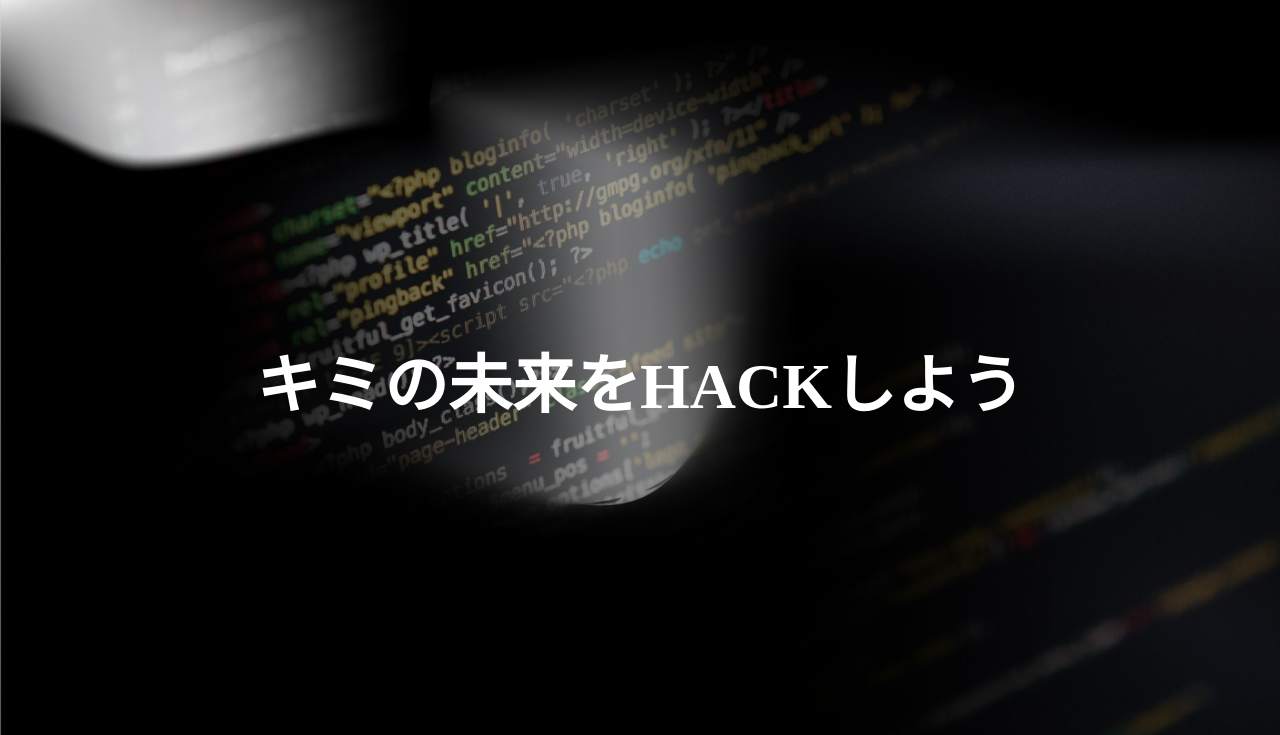
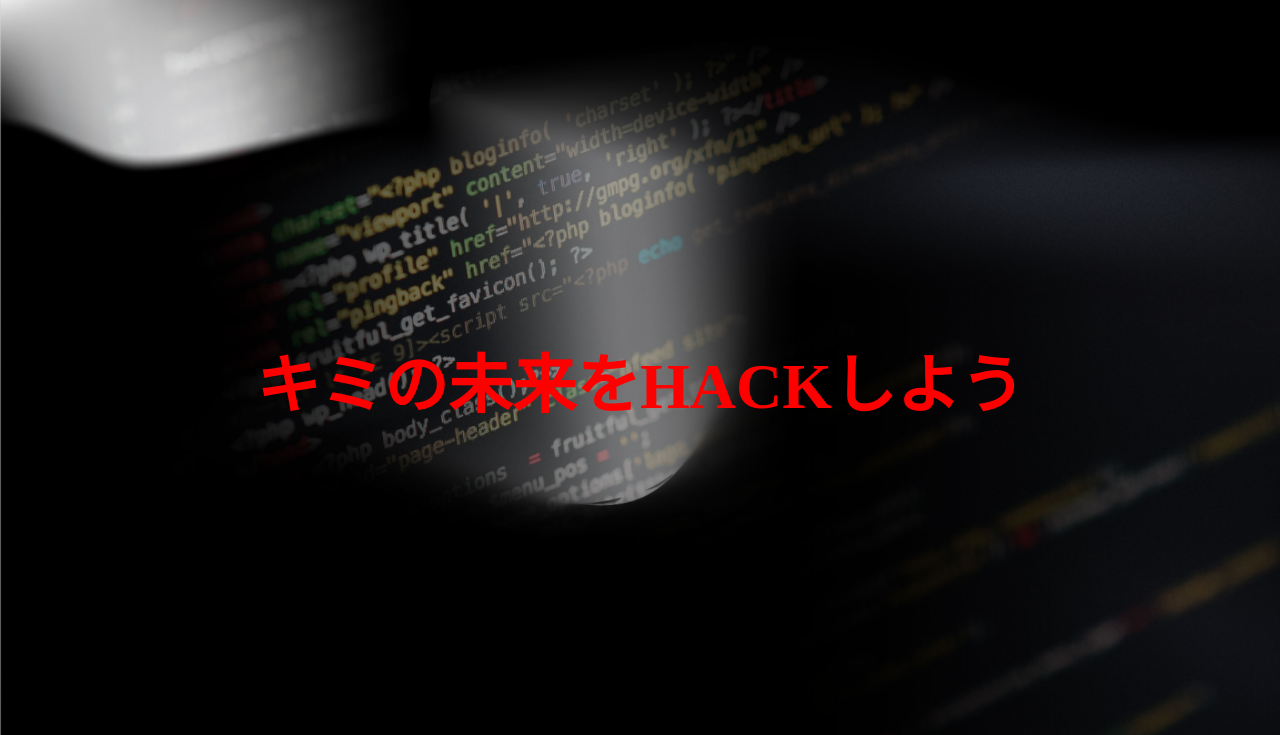
Before and after one commit to event-doushisya-20230202/event_static_site, a website: page public/index.html in a window 1280 px wide. Both pictures are taken after a click on the button "ALERT". Shown: the part 65-800 px from the top of the page. Drawn offline with nearby package versions, Linux system fonts and the light colour scheme.

Commit message:
0209renew

```diff
--- a/public/index.html
+++ b/public/index.html
@@ -35,8 +35,7 @@
             <div class="container">
                 <div class="row">
                     <div class="col-12">
-                        <h1>キミの未来をHACKしよう
-                        </h1>
+                        <h1 id = "color">キミの未来をHACKしよう</h1>
                     </div>
                 </div>
             </div>
@@ -127,6 +126,7 @@
                 </div>
             </div>
         </div>
+        <iframe src="https://scratch.mit.edu/projects/798179240/embed" allowtransparency="true" width="485" height="402" frameborder="0" scrolling="no" allowfullscreen></iframe>
     </section>
     <footer class="my-footer">
         <div class="container">
--- a/public/js/main.js
+++ b/public/js/main.js
@@ -1,6 +1,6 @@
 window.addEventListener("DOMContentLoaded", function () {
   const alertBtn = document.getElementById("alert-btn");
   alertBtn.addEventListener("click", function (e) {
-    window.alert("これはアラートです。");
+    document.getElementById("color").style.color = "red"
   });
 });
```
